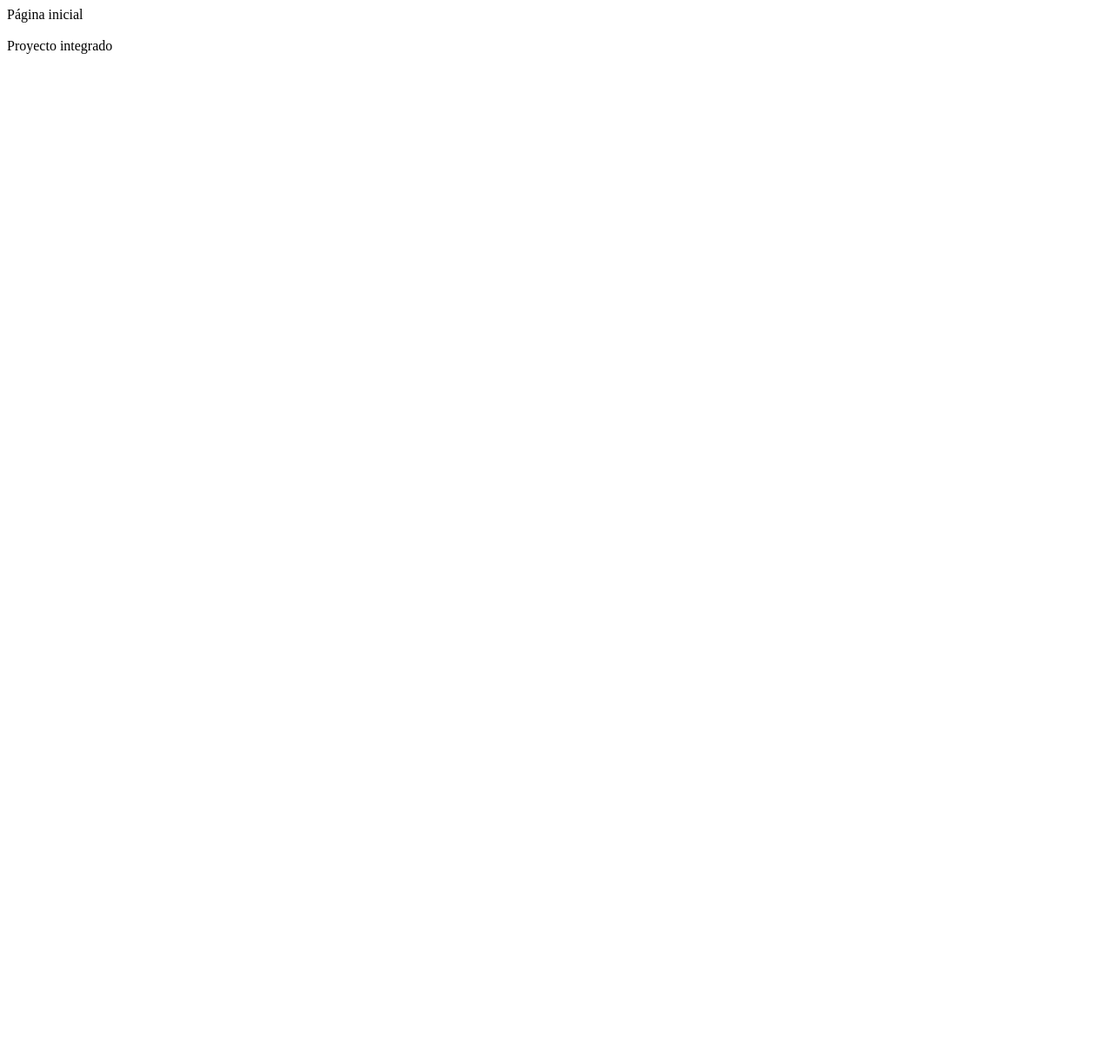
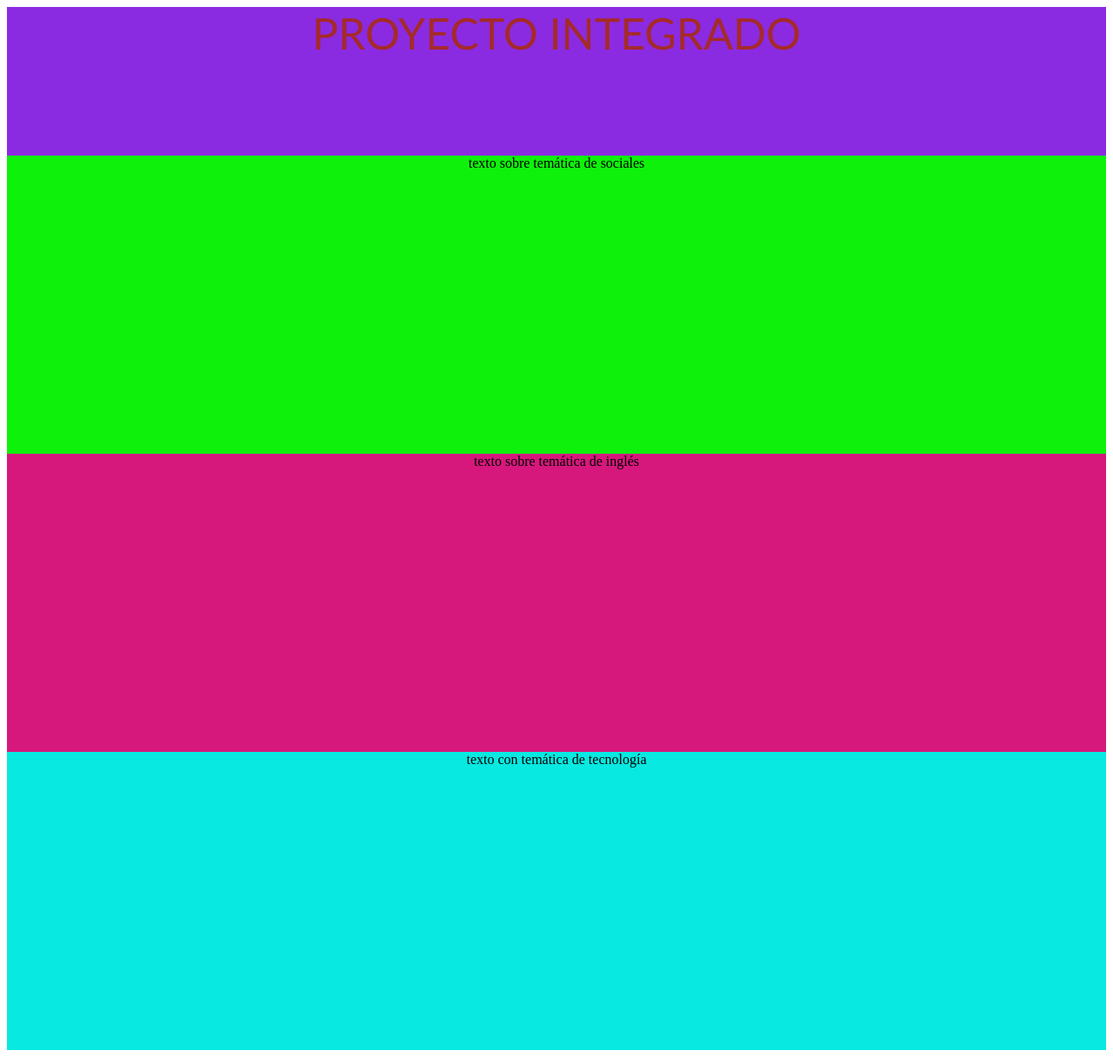
Before and after one commit to Programacion-Alex/Pruebap-gina, a plain HTML site: page index.html in a window 1280 px wide. Shown: the whole page at 87% size. Before the commit the page ends 800 px from the top, so only its background shows below. Drawn offline with Linux system fonts and the light colour scheme.

Commit message:
Actualización uno - 31 de marzo

```diff
--- a/index.html
+++ b/index.html
@@ -4,10 +4,36 @@
     <meta charset="UTF-8">
     <meta name="viewport" content="width=, initial-scale=1.0">
     <title>Document</title>
+    <link rel="stylesheet" href="temas.css">
 </head>
 <body>
-    Página inicial <br><br>
 
-    Proyecto integrado
+<div  class="contenedor">
+
+<div  class="encabezado">
+
+PROYECTO INTEGRADO
+
+</div>
+<div  class="sociales">
+    texto sobre temática de sociales
+
+
+
+    </div>
+<div  class="ingles">
+    texto sobre temática de inglés
+</div>
+<div  class="tecnologia">
+
+    texto con temática de tecnología
+</div>
+
+</div>
+
+
+
+
+
 </body>
 </html>
--- /dev/null
+++ b/temas.css
@@ -0,0 +1,41 @@
+.contenedor{
+
+    width: 100%;
+    height: 1200px;
+    background-color: aquamarine;
+    display: flex;
+    flex-direction: column;
+    text-align: center;
+
+
+}
+
+.encabezado{
+    width: 100%;
+    height: 200px;
+    background-color: blueviolet;
+    color: brown;
+    font-size: 50px;
+    font-family: 'Trebuchet MS', 'Lucida Sans Unicode', 'Lucida Grande', 'Lucida Sans', Arial, sans-serif;
+}
+
+.sociales{
+
+    width: 100%;
+    height: 400px;
+    background-color: rgb(14, 242, 11);
+
+}
+.ingles{
+    width: 100%;
+    height: 400px;
+    background-color: rgb(214, 24, 125);
+
+}
+
+.tecnologia{
+
+    width: 100%;
+    height: 400px;
+    background-color: rgb(7, 233, 225);
+}
```
